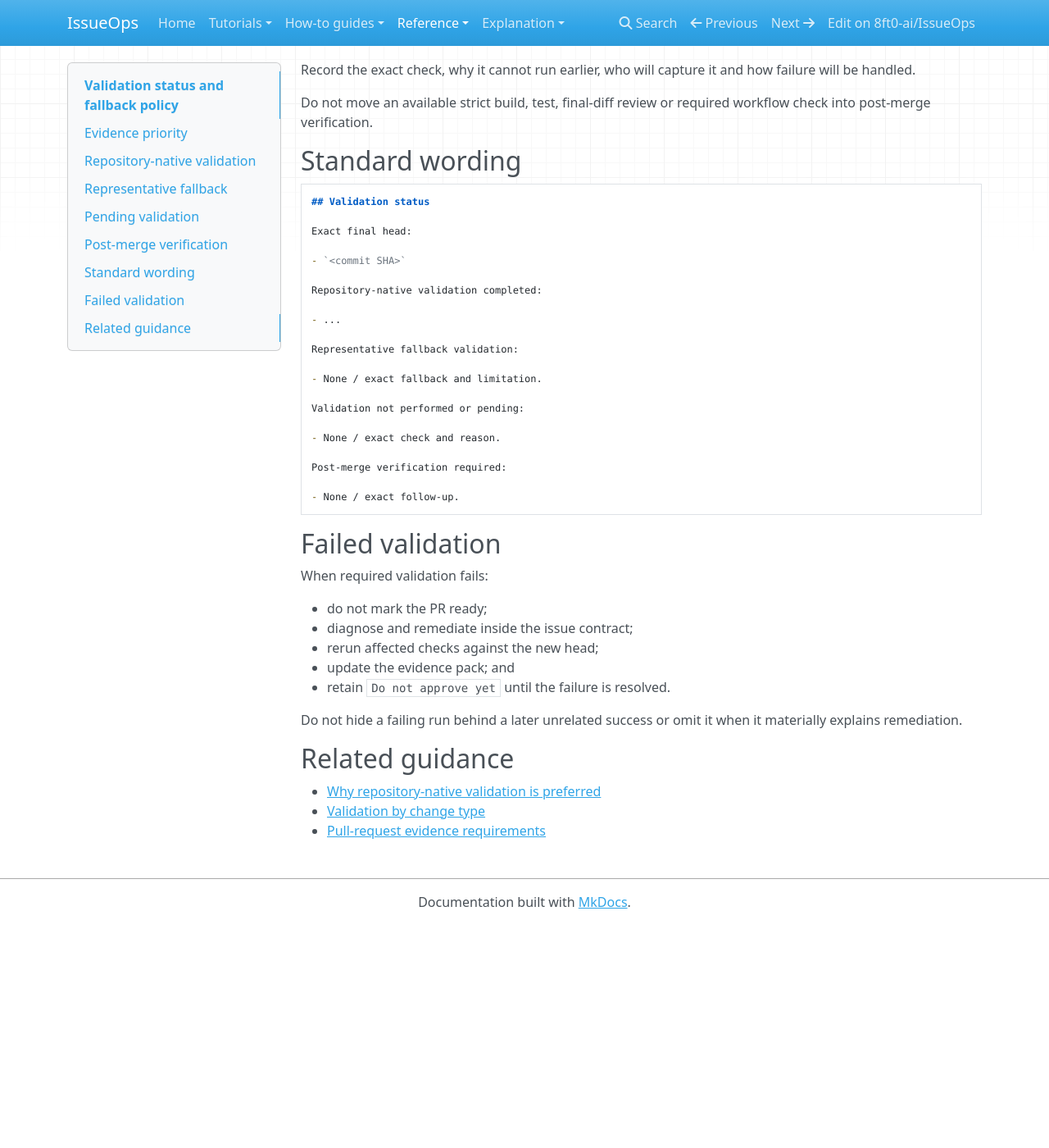
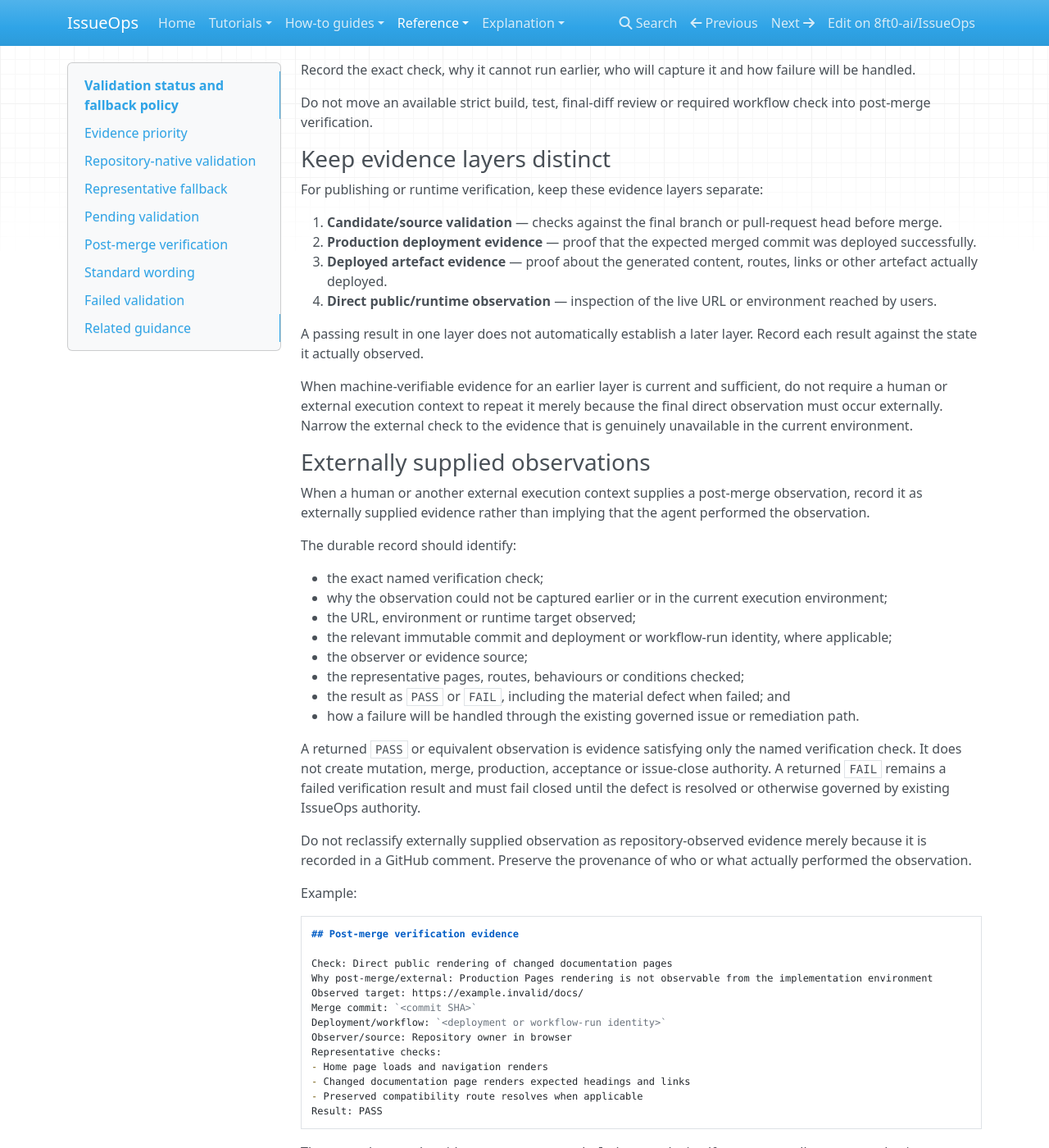
Before and after one commit to 8ft0-ai/IssueOps, an MkDocs documentation site: the page built from docs/reference/validation-status-and-fallback-policy.md, in a window 1280 px wide and 1400 px high, scrolled down 1773 px. Shown: the whole window at 82% size. Built offline with MkDocs 1.6.1, drawn with Linux system fonts in a browser that asks for light colours; nearby versions of some CDN libraries; before the commit the page ends 2901 px from its top, so only the background shows below that; some of the changed text lies outside the part shown.

Commit message:
Clarify external verification evidence provenance (#208)

````diff
--- a/docs/reference/validation-status-and-fallback-policy.md
+++ b/docs/reference/validation-status-and-fallback-policy.md
@@ -76,6 +76,58 @@ Record the exact check, why it cannot run earlier, who will capture it and how f
 
 Do not move an available strict build, test, final-diff review or required workflow check into post-merge verification.
 
+### Keep evidence layers distinct
+
+For publishing or runtime verification, keep these evidence layers separate:
+
+1. **Candidate/source validation** — checks against the final branch or pull-request head before merge.
+2. **Production deployment evidence** — proof that the expected merged commit was deployed successfully.
+3. **Deployed artefact evidence** — proof about the generated content, routes, links or other artefact actually deployed.
+4. **Direct public/runtime observation** — inspection of the live URL or environment reached by users.
+
+A passing result in one layer does not automatically establish a later layer. Record each result against the state it actually observed.
+
+When machine-verifiable evidence for an earlier layer is current and sufficient, do not require a human or external execution context to repeat it merely because the final direct observation must occur externally. Narrow the external check to the evidence that is genuinely unavailable in the current environment.
+
+### Externally supplied observations
+
+When a human or another external execution context supplies a post-merge observation, record it as externally supplied evidence rather than implying that the agent performed the observation.
+
+The durable record should identify:
+
+- the exact named verification check;
+- why the observation could not be captured earlier or in the current execution environment;
+- the URL, environment or runtime target observed;
+- the relevant immutable commit and deployment or workflow-run identity, where applicable;
+- the observer or evidence source;
+- the representative pages, routes, behaviours or conditions checked;
+- the result as `PASS` or `FAIL`, including the material defect when failed; and
+- how a failure will be handled through the existing governed issue or remediation path.
+
+A returned `PASS` or equivalent observation is evidence satisfying only the named verification check. It does not create mutation, merge, production, acceptance or issue-close authority. A returned `FAIL` remains a failed verification result and must fail closed until the defect is resolved or otherwise governed by existing IssueOps authority.
+
+Do not reclassify externally supplied observation as repository-observed evidence merely because it is recorded in a GitHub comment. Preserve the provenance of who or what actually performed the observation.
+
+Example:
+
+```md
+## Post-merge verification evidence
+
+Check: Direct public rendering of changed documentation pages
+Why post-merge/external: Production Pages rendering is not observable from the implementation environment
+Observed target: https://example.invalid/docs/
+Merge commit: `<commit SHA>`
+Deployment/workflow: `<deployment or workflow-run identity>`
+Observer/source: Repository owner in browser
+Representative checks:
+- Home page loads and navigation renders
+- Changed documentation page renders expected headings and links
+- Preserved compatibility route resolves when applicable
+Result: PASS
+```
+
+The example records evidence provenance only. It does not by itself approve a pull request, authorise a merge, mutate production or close an issue.
+
 ## Standard wording
 
 ```md
````
